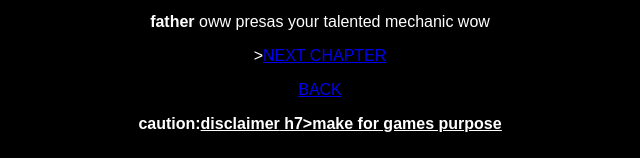
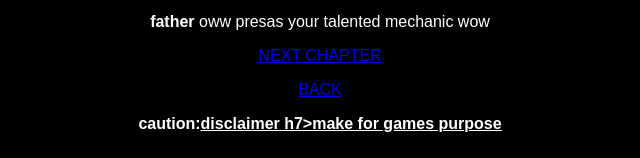
Before and after one commit to Loli-cpu/data, a plain HTML site: page level1.html in a window 1280 px wide. Shown: the part 681-839 px from the top of the page, 320-960 px from the left. Drawn offline with Linux system fonts and the light colour scheme.

Commit message:
Update level1.html

```diff
--- a/level1.html
+++ b/level1.html
@@ -38,7 +38,7 @@
 		<p><strong>father</strong> oww presas your talented mechanic wow</p>
 
 
-		><a href ="level2.html">NEXT CHAPTER</a></p>
+		<p><a href ="level2.html">NEXT CHAPTER</a></p>
 
 	<p><a href = "index.html">BACK</a></p>
 
```
